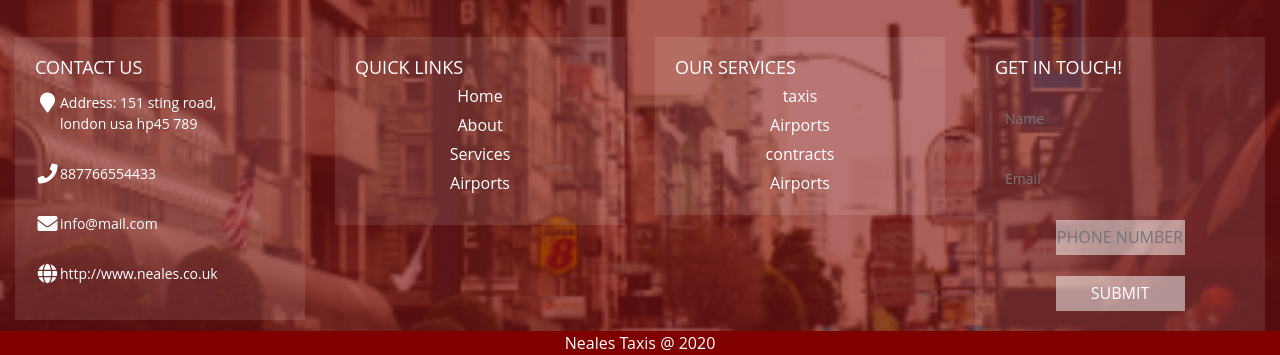
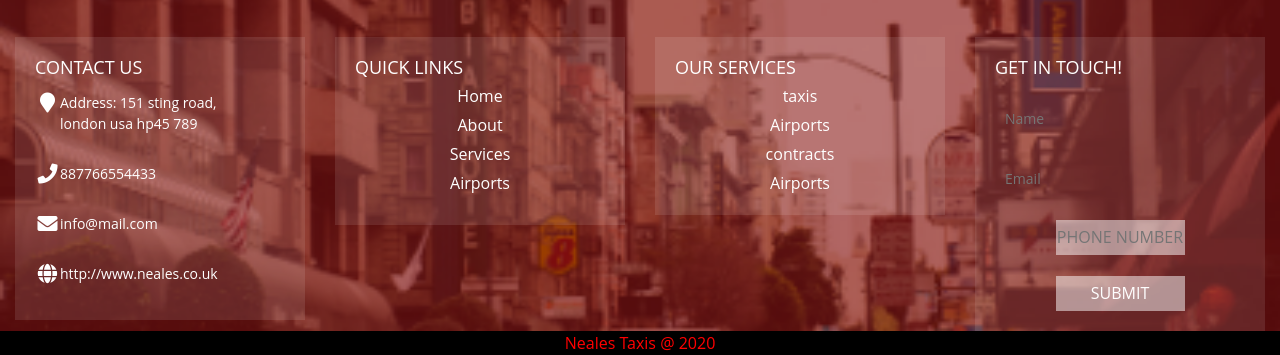
Before and after one commit to Hanfah/style1, a plain HTML site: page index.html in a window 1280 px wide. Shown: the part 2783-3138 px from the top of the page. Drawn offline with nearby package versions, Linux system fonts and the light colour scheme.

Commit message:
files updated

```diff
--- a/footer.css
+++ b/footer.css
@@ -78,9 +78,19 @@
 	height: auto;
 }
 .text {
-	background-color: #800000;
+	background-color: black;
+	margin-bottom: 0px;
+	color: #800000;
+}
+
+.texttext {
+	background: black;
+	color: red;
+	text-align: center;
 	margin-bottom: 0px;
 }
+
+
 nav li a {
 color: white;
 }
--- a/index.html
+++ b/index.html
@@ -247,7 +247,9 @@
   </div>
 </div>
 
-</div><p class="text">Neales Taxis @ 2020</p></a>
+</div class="text">
+<p class="texttext">Neales Taxis @ 2020</p>
+</div>
 
 
     <!-- Optional JavaScript -->
```
